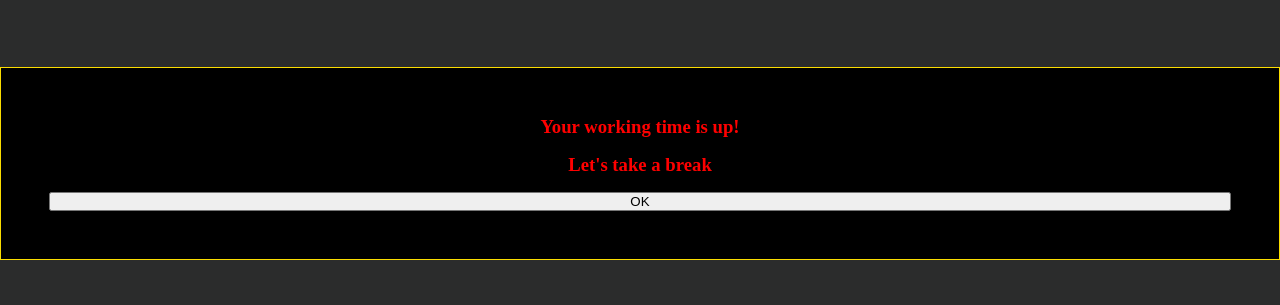
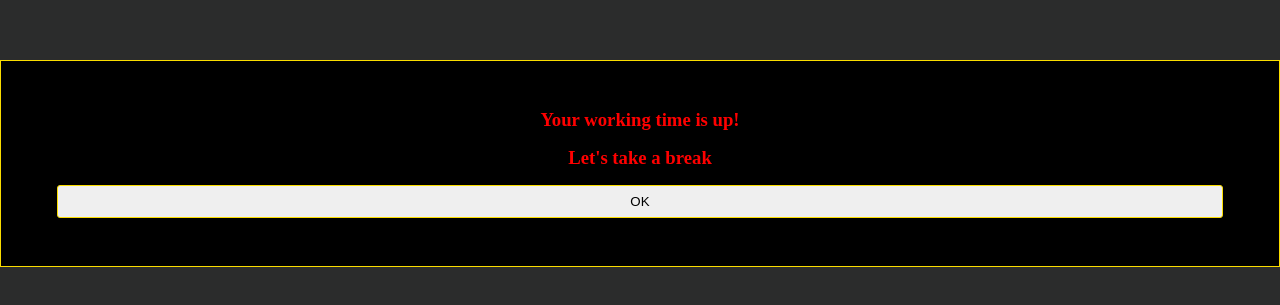
Before and after one commit to carocodingk/PomodoroTracker, a Next.js app: page /components/AlarmAlert in a window 1280 px wide. Shown: the part 237-542 px from the top of the page. Built offline with nearby package versions, Linux system fonts and the light colour scheme.

Commit message:
Added styling tags to elements in the component

```diff
--- a/src/pages/components/AlarmAlert.jsx
+++ b/src/pages/components/AlarmAlert.jsx
@@ -4,7 +4,7 @@ function AlarmAlert({setTimesUp}){
       <div className="flexBox flexColumn dialogBox">
         <h3 className="boxTitle centerText">Your working time is up!</h3>
         <h3 className="boxTitle centerText">Let's take a break</h3>
-        <input className="okButton" type="button" value="OK" onClick={()=> setTimesUp(false)} />
+        <input className="timerButton hoverItem" type="button" value="OK" onClick={()=> setTimesUp(false)} />
       </div>
     </div>
   );
```
